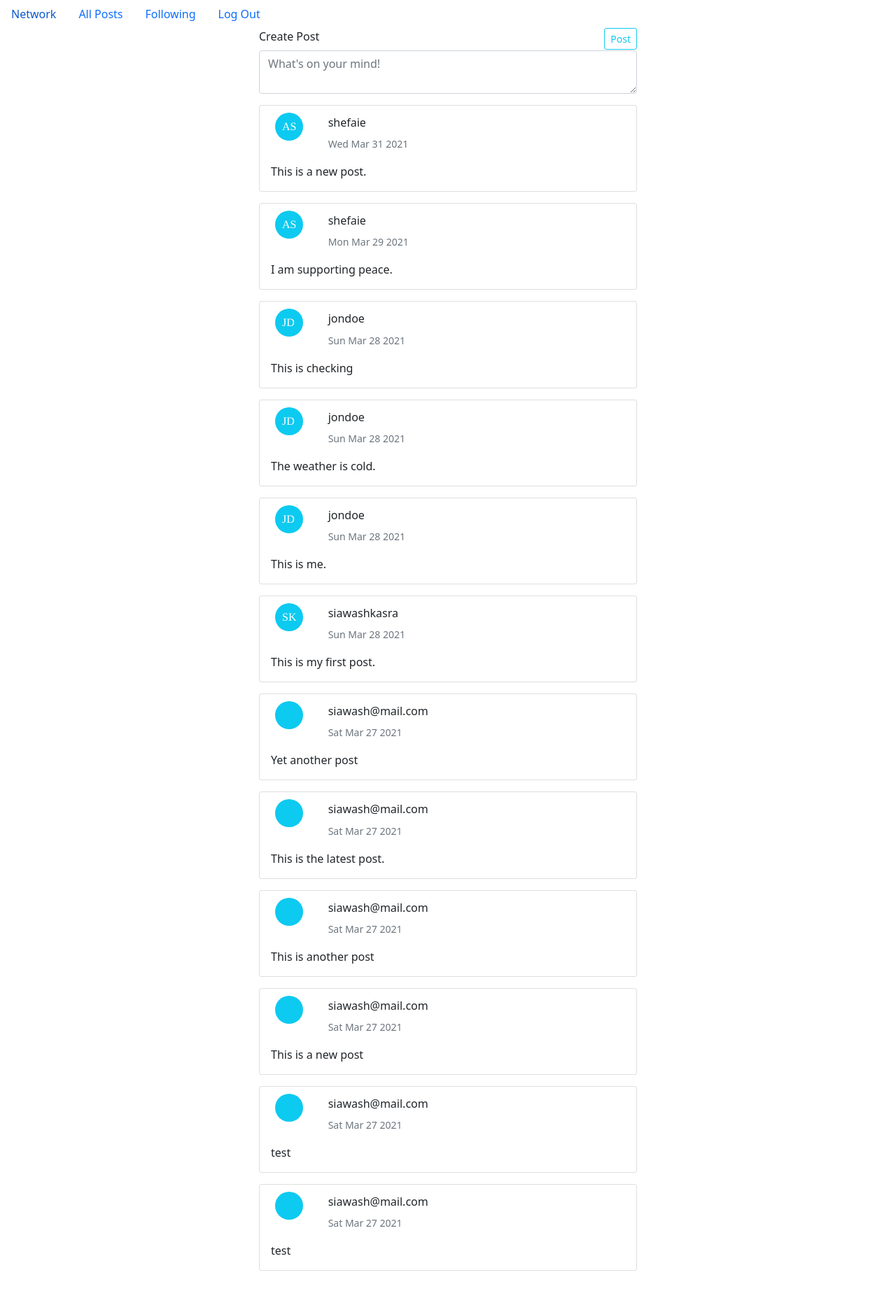
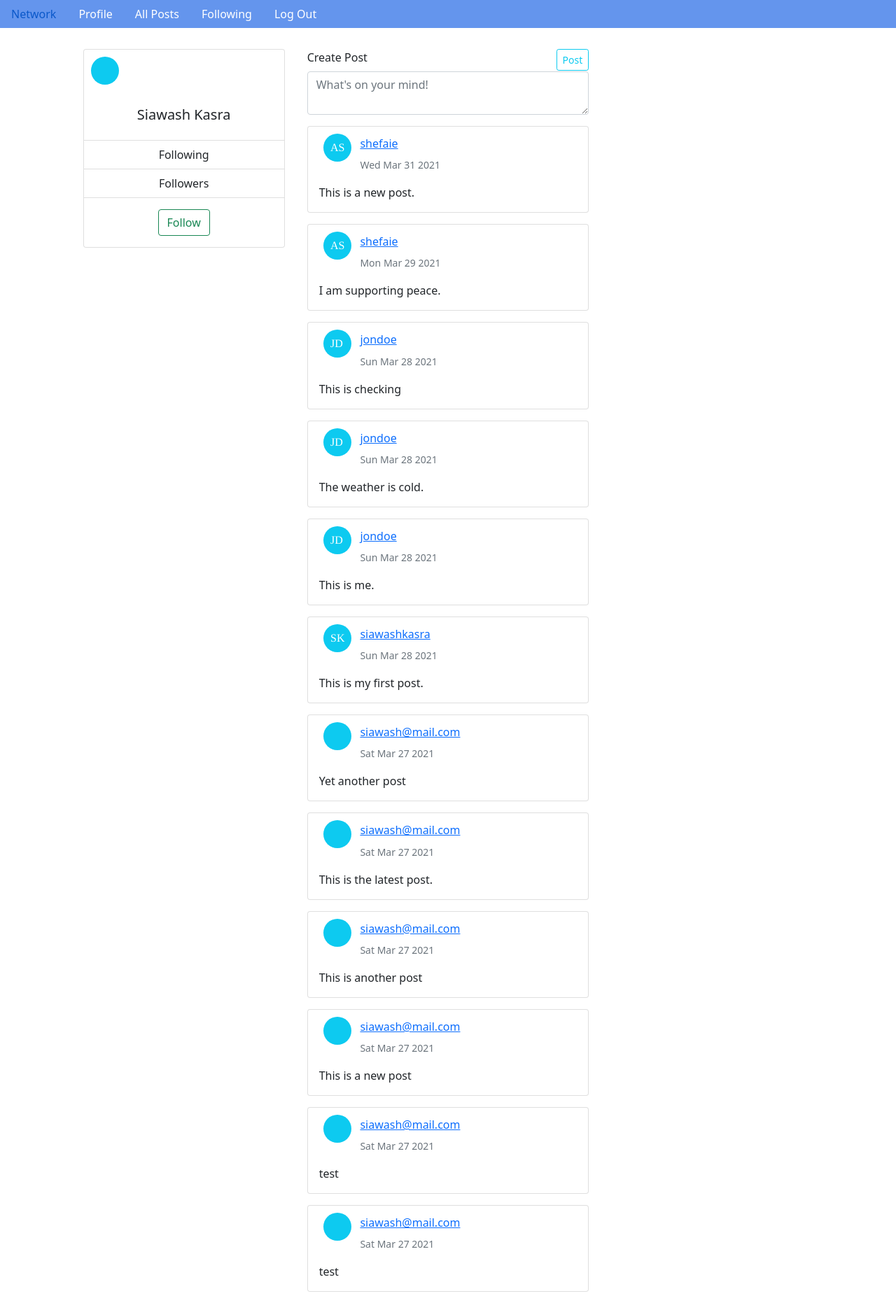
Before and after one commit to siawashkasra/network, a Django app: page / in a window 1280 px wide. Shown: the whole page at 70% size. Before the commit the page ends 1816 px from the top, so only its background shows below. Run offline with Django 3.2, Linux system fonts and the light colour scheme; a user stored in the database is signed in; data comes from the database, SQL or seed files in the repository; both versions use the stored data as it was after the commit.

Commit message:
Add Profile Page

```diff
--- a/network/models.py
+++ b/network/models.py
@@ -6,6 +6,9 @@ class User(AbstractUser):
     first_name = models.CharField("First Name", max_length=200)
     last_name = models.CharField("Last Name", max_length=200)
 
+
+    def get_initials(self):
+        return self.first_name [:1] + self.last_name [:1]
 
 
 class Post(models.Model):
@@ -18,6 +21,7 @@ class Post(models.Model):
 
         return {
             "id": self.id,
+            "uid": self.user.id,
             "user": self.user.username,
             "first_name": self.user.first_name,
             "last_name": self.user.last_name,
--- a/network/static/network/index.js
+++ b/network/static/network/index.js
@@ -6,7 +6,11 @@ document.addEventListener('DOMContentLoaded', function() {
     }
 
     // By default, load the 10 recent posts
-    load_posts();
+
+    if (location.pathname == '/') {
+        load_posts();
+    }
+
   });
 
   function post(event) {
@@ -55,6 +59,7 @@ function create_post_view(post) {
 
     const div_card = document.createElement("div")
     div_card.classList.add("card")
+    div_card.classList.add("card-post")
     div_card.classList.add("mb-3")
 
     const div_parent_row = document.createElement("div")
@@ -91,7 +96,11 @@ function create_post_view(post) {
 
     const h6 = document.createElement("h6")
     h6.classList.add("card-title")
-    h6.textContent = post.user
+
+    const a = document.createElement("a")
+    a.href = "/profile/" + post.uid
+    a.textContent = post.user
+    h6.appendChild(a)
 
     const p = document.createElement("p")
     p.classList.add("card-text")
@@ -144,9 +153,9 @@ function create_post_view(post) {
 
 function clear_DOM() {
 
-    if(document.contains(document.querySelector(".card"))) {
+    if(document.contains(document.querySelector(".card-post"))) {
 
-      emails = document.querySelectorAll(".card")
+      emails = document.querySelectorAll(".card-post")
 
         emails.forEach(element => {
 
--- a/network/static/network/styles.css
+++ b/network/static/network/styles.css
@@ -1,13 +1,13 @@
 
-.card {
+/* .card {
     margin: auto;
     max-width: 540px;
-}
+} */
 
-.post {
+/* .post {
     max-width: 540px;
     margin: auto;
-}
+} */
 
 .btn-outline-info {
     float: right;
@@ -38,3 +38,19 @@
 .register h2, .register p, .login h2, .login p  {
     text-align: center;
 }
+
+.profile {
+    text-align: center;
+}
+
+.p-row {
+    margin-top: 30px;
+}
+
+.nav {
+    background-color: cornflowerblue;
+}
+
+.nav-link {
+    color: white;
+}
--- a/network/templates/network/index.html
+++ b/network/templates/network/index.html
@@ -8,6 +8,32 @@
 
 <div class="container-fluid">
 
+    <div class="row p-row">
+        <div class="col-md-1">
+        </div>
+        <div class="col-md-3">
+            <div class="card profile" style="width: 18rem;">
+                <div class="col-md-2">
+                    <svg height="50" width="50">
+                        <g>
+                            <circle cx="30" cy="30" r="20" fill="#0dcaf0" text="Test"></circle>
+                            <text x="19" y="35" font-family="Times" font-size="" fill="white"></text>
+                        </g>
+                    </svg>
+                </div>
+                <div class="card-body">
+                    <h5 class="card-title">Siawash Kasra</h5>
+                </div>
+                <ul class="list-group list-group-flush">
+                    <li class="list-group-item">Following</li>
+                    <li class="list-group-item">Followers</li>
+                </ul>
+                <div class="card-body">
+                    <button type="button" class="btn btn-outline-success">Follow</button>
+                </div>
+            </div>
+        </div>
+        <div class="col-md-4">
             {% if user.is_authenticated %}
                 <form class="post">
                     <div class="mb-3">
@@ -23,7 +49,13 @@
                     </div>
                 </form>
             {% endif %}
+            <div id="placeholder"></div>
+        </div>
+        <div class="col-md-2">
+        </div>
+        <div class="col-md-2">
+        </div>
+    </div>
 
-    <div id="placeholder"></div>
 
 {% endblock %}
--- a/network/templates/network/layout.html
+++ b/network/templates/network/layout.html
@@ -15,6 +15,12 @@
                 <li class="nav-item">
                     <a class="nav-link active" aria-current="page" href="#">Network</a>
                 </li>
+                {% if user.is_authenticated %}
+                    <li class="nav-item">
+                        <a class="nav-link active" href="{% url 'profile' user.id  %}" href="#">Profile</a>
+                    </li>
+                {% endif %}
+
                 <li class="nav-item">
                     <a class="nav-link" href="{% url 'index' %}">All Posts</a>
                 </li>
--- a/network/urls.py
+++ b/network/urls.py
@@ -5,11 +5,12 @@ from . import views
 
 urlpatterns = [
     path("", views.index, name="index"),
+    path("profile/<int:uid>", views.profile, name="profile"),
     path("login", views.login_view, name="login"),
     path("logout", views.logout_view, name="logout"),
     path("register", views.register, name="register"),
 
      # API Routes
     path("post", views.post, name="post"),
-    path("posts", views.load_posts, name="load_posts")
+    path("posts", views.load_posts, name="load_posts"),
 ]
--- a/network/views.py
+++ b/network/views.py
@@ -14,6 +14,13 @@ from .models import User, Post
 
 def index(request):
     return render(request, "network/index.html")
+
+
+@login_required
+def profile(request, uid):
+    posts = Post.objects.filter(user_id=uid).order_by("-timestamp")
+    user = User.objects.filter(id=uid).first()
+    return render(request, "network/profile.html", {"user": user, "posts": posts})
 
 
 def login_view(request):
@@ -77,7 +84,6 @@ def post(request):
     if request.method == 'POST':
 
         data = json.loads(request.body)
-        print(data)
         current_user = request.user
         try:
             post = Post(
@@ -97,5 +103,4 @@ def post(request):
 
 def load_posts(request):
     posts = Post.objects.all()
-    print(posts)
     return JsonResponse([post.serialize() for post in posts], safe=False)
```
Also changed, not shown: network/templates/network/profile.html (added, +78 -0 lines), db.sqlite3. Lines whose indentation alone changed are shown as unchanged.
